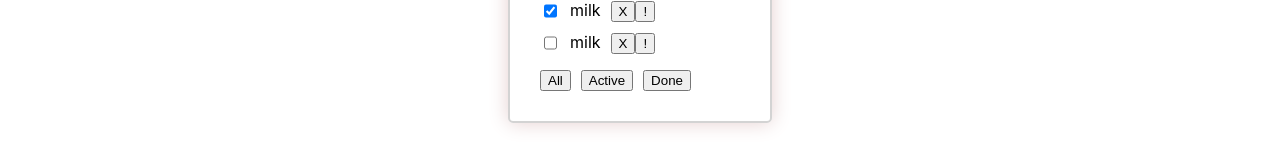
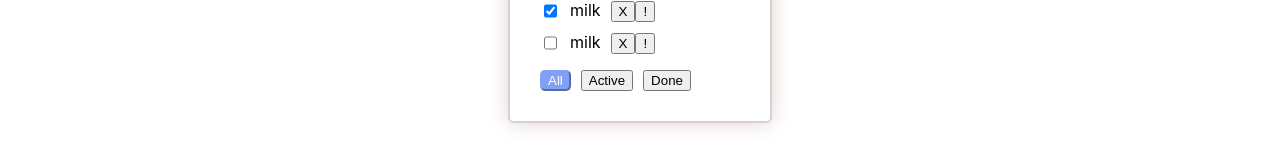
Before and after one commit to volhaf/todolist_01, a React (Create React App) app: page / in a window 1280 px wide. Shown: the part 316-476 px from the top of the page. Built offline with nearby package versions, Linux system fonts and the light colour scheme.

Commit message:
add class button_active

```diff
--- a/src/components/Button.tsx
+++ b/src/components/Button.tsx
@@ -3,16 +3,16 @@ type ButtonProps = {
     onClick: () => void;
     title: string;
     disabled?: boolean;
-    className?: string;
+    buttonColor?: string;
 
 }
 
-export function Button({onClick,title, disabled, className}: ButtonProps) {
+export function Button({onClick,title, disabled, buttonColor}: ButtonProps) {
     return (
         <button
             onClick={onClick}
             disabled={disabled}
-            className={className}
+            className={buttonColor}
         > {title}
         </button>
     )
--- a/src/components/TodoList.tsx
+++ b/src/components/TodoList.tsx
@@ -104,9 +104,23 @@ export function TodoList({title, tasks, removeTask, activeTask, changeFilter, fi
 </ul>
 
 <div className={'button_conteiner'}>
-    <Button title={'All'} onClick={setAllTaskHandler} />
-    <Button title={'Active'} onClick={setActiveTaskHandler} />
-    <Button title={'Done'} onClick={setDoneTaskHandler} />
+    <Button
+        title={'All'}
+        onClick={setAllTaskHandler}
+        buttonColor={filter === "all" ? "button_active" : ''}
+    />
+    <Button
+        title={'Active'}
+        onClick={setActiveTaskHandler}
+        buttonColor={filter === "active" ? "button_active" : ''}
+    />
+    <Button
+        title={'Done'}
+        onClick={setDoneTaskHandler}
+        buttonColor={filter === "done" ? "button_active" : ''}
+
+
+    />
 </div>
 
         </div>
--- a/src/styles/App.css
+++ b/src/styles/App.css
@@ -51,6 +51,12 @@ li {
   display: flex;
   gap: 10px;
 }
+.button_active {
+  background-color: rgb(131, 160, 247);
+  color: white;
+  border-radius: 5px;
+  border-color: rgb(131, 160, 247);
+}
 
 .error {
   border: 2px solid red;
```
